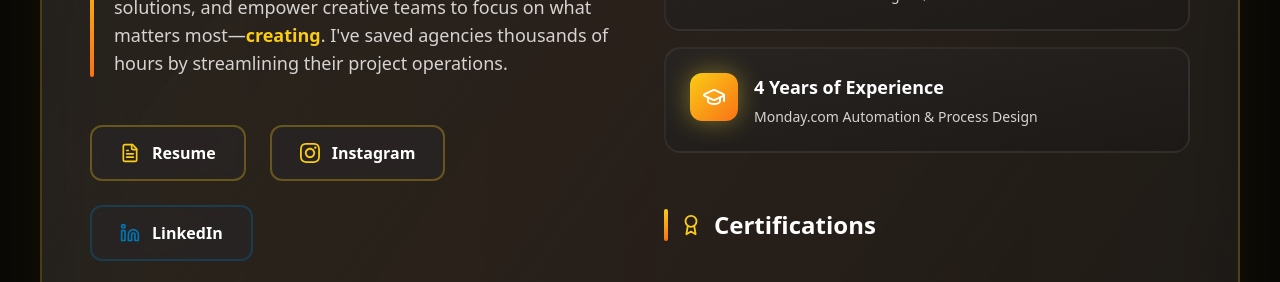
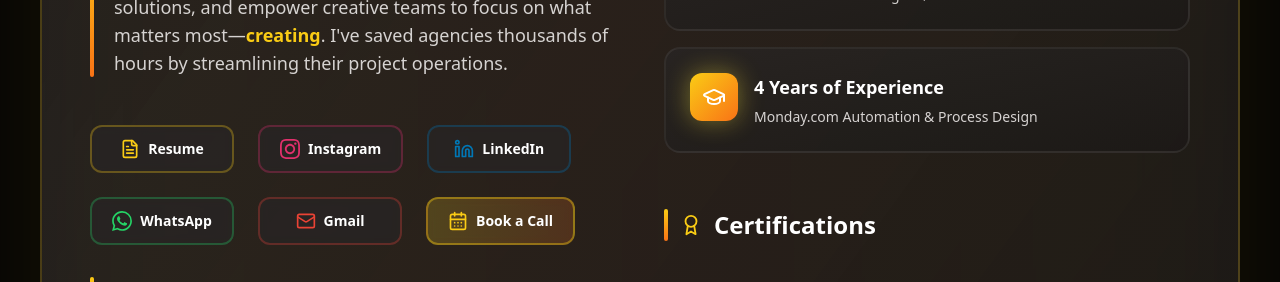
Before and after one commit to 6licem/portfolio, a React (Vite) app: page / in a window 1280 px wide. Shown: the part 2320-2602 px from the top of the page. Built offline with nearby package versions, Linux system fonts and the light colour scheme; no server answers.

Commit message:
feat: Implement the initial Home page component, including carousels, testimonials, statistics, and interactive elements.

```diff
--- a/src/pages/Home.tsx
+++ b/src/pages/Home.tsx
@@ -1,5 +1,5 @@
 import { useState, useEffect } from 'react';
-import { Briefcase, GraduationCap, Award, Star, MessageSquare, ClipboardList, Settings, Bot, Wrench, FileText, ChevronLeft, ChevronRight, Linkedin, Clock, TrendingUp, Users } from 'lucide-react';
+import { Briefcase, GraduationCap, Award, Star, MessageSquare, ClipboardList, Settings, Bot, Wrench, FileText, ChevronLeft, ChevronRight, Linkedin, Clock, TrendingUp, Users, Mail, CalendarDays } from 'lucide-react';
 import Footer from '../components/Footer';
 import ResumeModal from '../components/ResumeModal';
 import CalendarModal from '../components/CalendarModal';
@@ -346,9 +346,9 @@
                   <div className="flex flex-wrap gap-4 sm:gap-6 pt-4">
                     <button
                       onClick={openResumeModal}
-                      className="group/btn relative inline-flex items-center gap-2 sm:gap-3 bg-stone-800/60 hover:bg-stone-800 border-2 border-yellow-400/30 hover:border-yellow-400/60 text-white px-5 sm:px-7 py-2.5 sm:py-3.5 rounded-xl font-bold text-sm sm:text-base transition-all duration-300 backdrop-blur-sm hover:scale-105"
+                      className="group/btn relative inline-flex items-center justify-center gap-2 min-w-[9rem] bg-stone-800/60 hover:bg-stone-800 border-2 border-yellow-400/30 hover:border-yellow-400/60 text-white px-5 py-3 rounded-xl font-bold text-sm transition-all duration-300 backdrop-blur-sm hover:scale-105"
                     >
-                      <FileText size={18} className="text-yellow-400 group-hover/btn:text-yellow-300 transition-colors sm:w-5 sm:h-5" />
+                      <FileText size={20} className="w-5 h-5 text-yellow-400 group-hover/btn:text-yellow-300 transition-colors" />
                       <span>Resume</span>
                     </button>
 
@@ -356,9 +356,9 @@
                       href="https://www.instagram.com/rance.coon/"
                       target="_blank"
                       rel="noopener noreferrer"
-                      className="group/social inline-flex items-center gap-2 sm:gap-3 bg-stone-800/60 hover:bg-stone-800 border-2 border-yellow-400/30 hover:border-yellow-400/60 text-white px-5 sm:px-7 py-2.5 sm:py-3.5 rounded-xl font-bold text-sm sm:text-base transition-all duration-300 backdrop-blur-sm hover:scale-105"
+                      className="group/social inline-flex items-center justify-center gap-2 min-w-[9rem] bg-stone-800/60 hover:bg-stone-800 border-2 border-[#E1306C]/30 hover:border-[#E1306C]/60 text-white px-5 py-3 rounded-xl font-bold text-sm transition-all duration-300 backdrop-blur-sm hover:scale-105"
                     >
-                      <svg className="w-4.5 h-4.5 sm:w-5 sm:h-5 text-yellow-400 group-hover/social:text-yellow-300 transition-colors" fill="currentColor" viewBox="0 0 24 24">
+                      <svg className="w-5 h-5 text-[#E1306C] group-hover/social:text-white transition-colors" fill="currentColor" viewBox="0 0 24 24">
                         <path d="M12 2.163c3.204 0 3.584.012 4.85.07 3.252.148 4.771 1.691 4.919 4.919.058 1.265.069 1.645.069 4.849 0 3.205-.012 3.584-.069 4.849-.149 3.225-1.664 4.771-4.919 4.919-1.266.058-1.644.07-4.85.07-3.204 0-3.584-.012-4.849-.07-3.26-.149-4.771-1.699-4.919-4.92-.058-1.265-.07-1.644-.07-4.849 0-3.204.013-3.583.07-4.849.149-3.227 1.664-4.771 4.919-4.919 1.266-.057 1.645-.069 4.849-.069zm0-2.163c-3.259 0-3.667.014-4.947.072-4.358.2-6.78 2.618-6.98 6.98-.059 1.281-.073 1.689-.073 4.948 0 3.259.014 3.668.072 4.948.2 4.358 2.618 6.78 6.98 6.98 1.281.058 1.689.072 4.948.072 3.259 0 3.668-.014 4.948-.072 4.354-.2 6.782-2.618 6.979-6.98.059-1.28.073-1.689.073-4.948 0-3.259-.014-3.667-.072-4.947-.196-4.354-2.617-6.78-6.979-6.98-1.281-.059-1.69-.073-4.949-.073zm0 5.838c-3.403 0-6.162 2.759-6.162 6.162s2.759 6.163 6.162 6.163 6.162-2.759 6.162-6.163c0-3.403-2.759-6.162-6.162-6.162zm0 10.162c-2.209 0-4-1.79-4-4 0-2.209 1.791-4 4-4s4 1.791 4 4c0 2.21-1.791 4-4 4zm6.406-11.845c-.796 0-1.441.645-1.441 1.44s.645 1.44 1.441 1.44c.795 0 1.439-.645 1.439-1.44s-.644-1.44-1.439-1.44z" />
                       </svg>
                       <span>Instagram</span>
@@ -368,11 +368,39 @@
                       href="https://www.linkedin.com/in/rancecoon/"
                       target="_blank"
                       rel="noopener noreferrer"
-                      className="group/social inline-flex items-center gap-2 sm:gap-3 bg-stone-800/60 hover:bg-stone-800 border-2 border-[#0077b5]/30 hover:border-[#0077b5]/60 text-white px-5 sm:px-7 py-2.5 sm:py-3.5 rounded-xl font-bold text-sm sm:text-base transition-all duration-300 backdrop-blur-sm hover:scale-105"
+                      className="group/social inline-flex items-center justify-center gap-2 min-w-[9rem] bg-stone-800/60 hover:bg-stone-800 border-2 border-[#0077b5]/30 hover:border-[#0077b5]/60 text-white px-5 py-3 rounded-xl font-bold text-sm transition-all duration-300 backdrop-blur-sm hover:scale-105"
                     >
-                      <Linkedin size={18} className="text-[#0077b5] group-hover/social:text-white transition-colors sm:w-5 sm:h-5" />
+                      <Linkedin size={20} className="w-5 h-5 text-[#0077b5] group-hover/social:text-white transition-colors" />
                       <span>LinkedIn</span>
                     </a>
+
+                    <a
+                      href="https://api.whatsapp.com/send?phone=639455715348"
+                      target="_blank"
+                      rel="noopener noreferrer"
+                      className="group/social inline-flex items-center justify-center gap-2 min-w-[9rem] bg-stone-800/60 hover:bg-stone-800 border-2 border-[#25D366]/30 hover:border-[#25D366]/60 text-white px-5 py-3 rounded-xl font-bold text-sm transition-all duration-300 backdrop-blur-sm hover:scale-105"
+                    >
+                      <svg className="w-5 h-5 text-[#25D366] group-hover/social:text-white transition-colors" fill="currentColor" viewBox="0 0 24 24">
+                        <path d="M17.472 14.382c-.297-.149-1.758-.867-2.03-.967-.273-.099-.471-.148-.67.15-.197.297-.767.966-.94 1.164-.173.199-.347.223-.644.075-.297-.15-1.255-.463-2.39-1.475-.883-.788-1.48-1.761-1.653-2.059-.173-.297-.018-.458.13-.606.134-.133.298-.347.446-.52.149-.174.198-.298.298-.497.099-.198.05-.371-.025-.52-.075-.149-.669-1.612-.916-2.207-.242-.579-.487-.5-.669-.51-.173-.008-.371-.01-.57-.01-.198 0-.52.074-.792.372-.272.297-1.04 1.016-1.04 2.479 0 1.462 1.065 2.875 1.213 3.074.149.198 2.096 3.2 5.077 4.487.709.306 1.262.489 1.694.625.712.227 1.36.195 1.871.118.571-.085 1.758-.719 2.006-1.413.248-.694.248-1.289.173-1.413-.074-.124-.272-.198-.57-.347m-5.421 7.403h-.004a9.87 9.87 0 01-5.031-1.378l-.361-.214-3.741.982.998-3.648-.235-.374a9.86 9.86 0 01-1.51-5.26c.001-5.45 4.436-9.884 9.888-9.884 2.64 0 5.122 1.03 6.988 2.898a9.825 9.825 0 012.893 6.994c-.003 5.45-4.437 9.884-9.885 9.884m8.413-18.297A11.815 11.815 0 0012.05 0C5.495 0 .16 5.335.157 11.892c0 2.096.547 4.142 1.588 5.945L.057 24l6.305-1.654a11.882 11.882 0 005.683 1.448h.005c6.554 0 11.89-5.335 11.893-11.893a11.821 11.821 0 00-3.48-8.413z"/>
+                      </svg>
+                      <span>WhatsApp</span>
+                    </a>
+
+                    <a
+                      href="mailto:rancecoonbusiness@gmail.com"
+                      className="group/social inline-flex items-center justify-center gap-2 min-w-[9rem] bg-stone-800/60 hover:bg-stone-800 border-2 border-[#EA4335]/30 hover:border-[#EA4335]/60 text-white px-5 py-3 rounded-xl font-bold text-sm transition-all duration-300 backdrop-blur-sm hover:scale-105"
+                    >
+                      <Mail size={20} className="w-5 h-5 text-[#EA4335] group-hover/social:text-white transition-colors" />
+                      <span>Gmail</span>
+                    </a>
+
+                    <button
+                      onClick={() => setIsCalendarModalOpen(true)}
+                      className="group/social inline-flex items-center justify-center gap-2 min-w-[9rem] bg-gradient-to-r from-yellow-400/20 to-orange-500/20 hover:from-yellow-400/30 hover:to-orange-500/30 border-2 border-yellow-400/40 hover:border-yellow-400/70 text-white px-5 py-3 rounded-xl font-bold text-sm transition-all duration-300 backdrop-blur-sm hover:scale-105"
+                    >
+                      <CalendarDays size={20} className="w-5 h-5 text-yellow-400 group-hover/social:text-yellow-300 transition-colors" />
+                      <span>Book a Call</span>
+                    </button>
                   </div>
 
                   <div className="mt-12 sm:mt-16 lg:mt-20">
```
